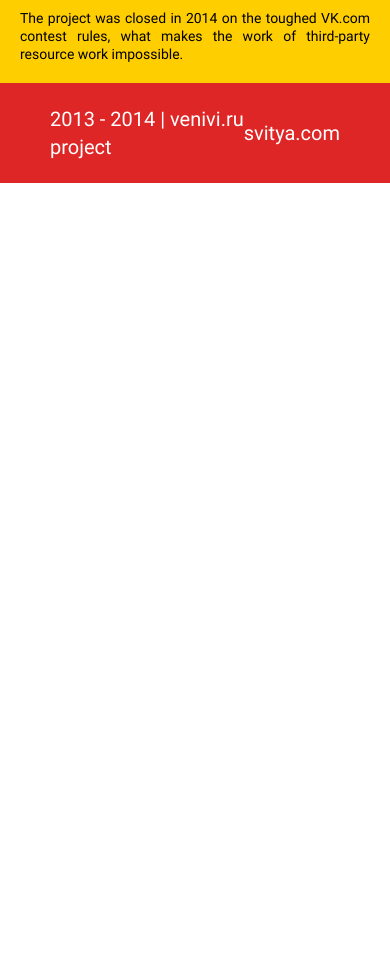
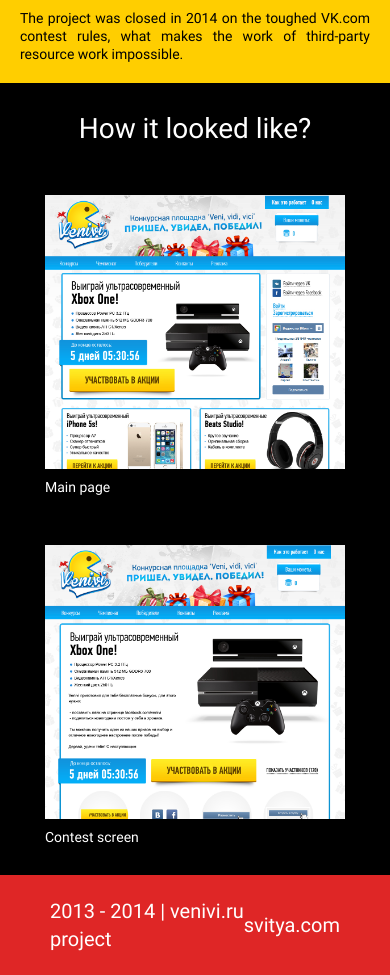
Before and after one commit to gitsvitya/venivi, a React (Create React App) app: page / in a window 390 px wide. Shown: the part 929-1904 px from the top of the page. Before the commit the page ends 1112 px from the top, so only its background shows below. Built offline with nearby package versions, Linux system fonts and the light colour scheme.

Commit message:
Added: ScreenshotsBlock layout

```diff
--- a/src/components/App/App.js
+++ b/src/components/App/App.js
@@ -13,8 +13,8 @@
       <main className={styles.main}>
         <LogoBlock/>
         <AboutBlock/>
-        {/* <ScreenshotsBlock/>
-        <AuthorsBlock/> */}
+        <ScreenshotsBlock/>
+        {/* <AuthorsBlock/> */}
       </main>
       <AppFooter/>
     </div>
--- a/src/components/ScreenshotsBlock/ScreenshotsBlock.module.css
+++ b/src/components/ScreenshotsBlock/ScreenshotsBlock.module.css
@@ -6,7 +6,7 @@
 }
 
 .container {
-  height: 550px;
+  /* height: 550px; */
   max-width: 1440px;
   display: flex;
   flex-direction: column;
@@ -38,8 +38,10 @@
   display: flex;
   flex-direction: column;
   gap: 10px;
-  width: 300px;
-  height: 300px;
+  width: 100vw;
+  height: 100vh;
+  max-width: 300px;
+  max-height: 300px;
   margin: 0;
   cursor: pointer;
 }
@@ -47,16 +49,16 @@
 .screenshotMain {
   background-image: url('../../images/mainPicSmall.png');
   background-repeat: no-repeat;
-  background-size: contain;
-  width: 300px;
+  background-size: cover;
+  width: 100%;
   height: 100%;
 }
 
 .screenshotCont {
   background-image: url('../../images/contPicSmall.png');
   background-repeat: no-repeat;
-  background-size: contain;
-  width: 300px;
+  background-size: cover;
+  width: 100%;
   height: 100%;
 }
 
@@ -70,16 +72,19 @@
   padding: 0;
   margin: 0;
 }
-
-
+@media (max-width: 950px) {
+  .screenshotsBox {
+    gap: 70px;
+  }
+}
 
 @media (max-width: 769px) {
   .container {
     padding: 30px;
   }
   .screenshotsBox {
-    gap: normal;
-    justify-content: space-between;
+    gap: 5px;
+    /* justify-content: space-between; */
   }
   .screenshotMain {
   }
@@ -87,18 +92,18 @@
 
 @media (max-width: 650px) {
   .container {
-    height: 850px;
+    /* height: 850px; */
   }
   .screenshotsBox {
     flex-direction: column;
     justify-content: center;
-    gap: 60px;
+    gap: 50px;
   }
 }
 
-@media (max-width: 320px) {
+@media (max-width: 501px) {
   .container {
-    height: 850px;
+    /* height: 850px; */
   }
   .header {
     font-size: 28px;
@@ -108,12 +113,12 @@
     flex-direction: column;
     justify-content: center;
     gap: 50px;
-    width: 280px;
+    /* width: 280px; */
   }
   .screenshotMain {
-    width: 280px;
+    /* width: 280px; */
   }
   .screenshotCont {
-    width: 280px;
+    /* width: 280px; */
   }
 }
```
